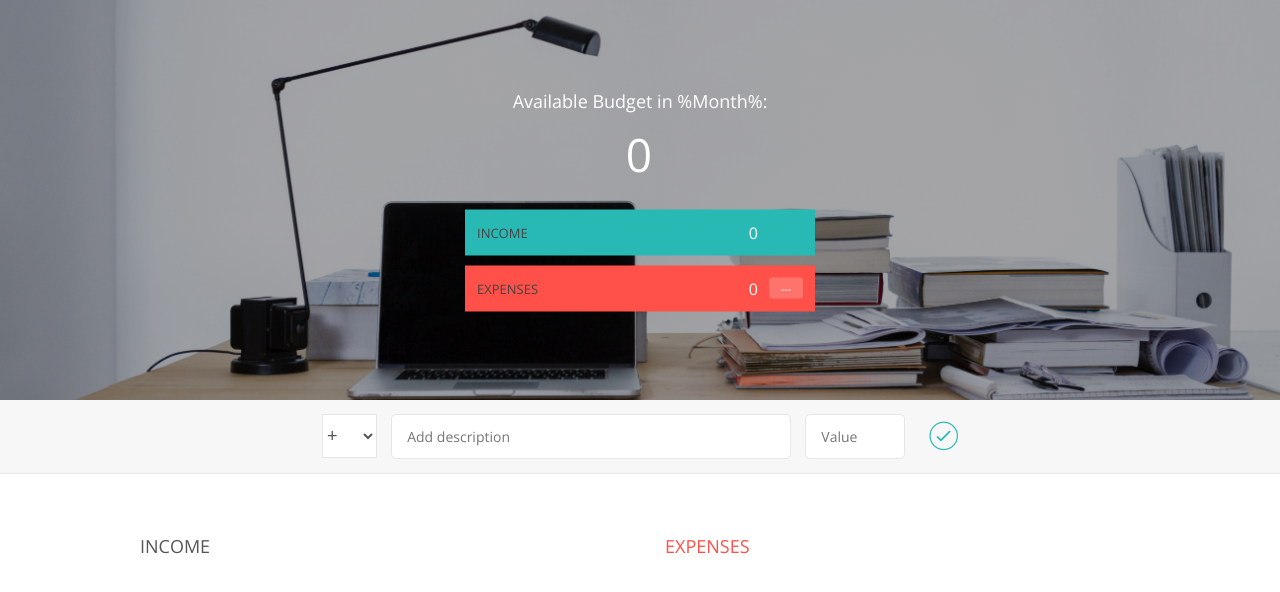
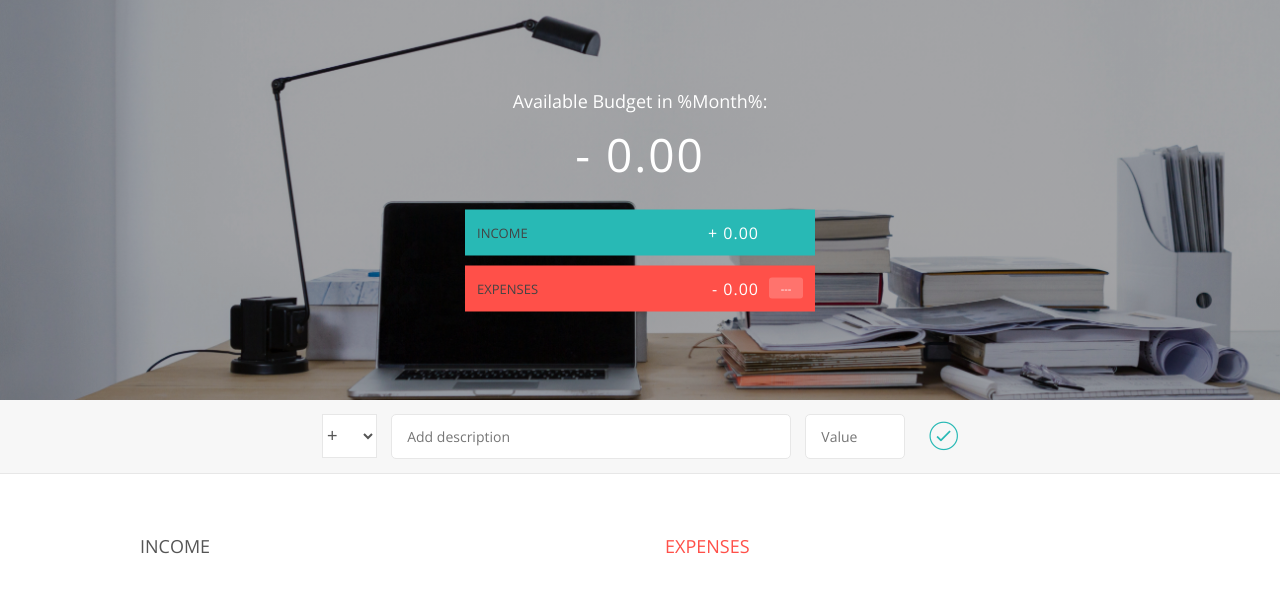
Before and after one commit to mnedzka/budget_APP, a website built with Parcel: page index.html in a window 1280 px wide. Built offline with nearby package versions, Linux system fonts and the light colour scheme.

Commit message:
Add method to format numbers in UIController

```diff
--- a/index.html
+++ b/index.html
@@ -118,6 +118,6 @@
 
         </div>
 
-        <script src="app.js"></script>
+        <script src="js/app.js"></script>
     </body>
 </html>
--- a/js/UIController.js
+++ b/js/UIController.js
@@ -12,6 +12,27 @@ const UIController = (() => {
     percentageLabel: ".budget__expenses--percentage",
     container: ".container",
     expensesPercLabel: ".item__percentage"
+  };
+
+  const formatNumber = (num, type) => {
+    let numSplit, int, dec, sign;
+
+    num = Math.abs(num);
+    num = num.toFixed(2);
+    numSplit = num.split(".");
+
+    int = numSplit[0];
+    if (int.length > 3) {
+      int =
+        int.substr(0, int.length - 3) +
+        ", " +
+        int.substr(int.length - 3, int.length);
+    }
+
+    dec = numSplit[1];
+    type === "exp" ? (sign = "-") : (sign = "+");
+
+    return sign + " " + int + "." + dec;
   };
 
   return {
@@ -53,7 +74,7 @@ const UIController = (() => {
       // Replace plceholders with real data
       newHtml = html.replace("%id%", obj.id);
       newHtml = newHtml.replace("%description%", obj.description);
-      newHtml = newHtml.replace("%value%", obj.value);
+      newHtml = newHtml.replace("%value%", formatNumber(obj.value, type));
 
       //Inser HTMl into the DOM
       document.querySelector(element).insertAdjacentHTML("beforeend", newHtml);
@@ -76,10 +97,20 @@ const UIController = (() => {
     },
 
     displayBudget(obj) {
-      document.querySelector(DOMStrings.budgetLabel).textContent = obj.budget;
-      document.querySelector(DOMStrings.incomeLabel).textContent = obj.totalInc;
-      document.querySelector(DOMStrings.expensesLabel).textContent =
-        obj.totalExp;
+      let type;
+
+      obj.budget > 0 ? (type = "inc") : (type = "exp");
+      document.querySelector(DOMStrings.budgetLabel).textContent = formatNumber(
+        obj.budget,
+        type
+      );
+      document.querySelector(DOMStrings.incomeLabel).textContent = formatNumber(
+        obj.totalInc,
+        "inc"
+      );
+      document.querySelector(
+        DOMStrings.expensesLabel
+      ).textContent = formatNumber(obj.totalExp, "exp");
 
       if (obj.percentage > 0) {
         document.querySelector(DOMStrings.percentageLabel).textContent =
@@ -105,6 +136,7 @@ const UIController = (() => {
         }
       });
     },
+
     getDOMStrings() {
       return DOMStrings;
     }
--- a/app.js
+++ b/js/app.js
@@ -1,7 +1,7 @@
-import "./style.scss";
+import "../style.scss";
 
-import budgetController from "./js/budgetController";
-import UIController from "./js/UIController";
+import budgetController from "./budgetController";
+import UIController from "./UIController";
 
 const controller = ((budgetCtrl, UICtrl) => {
   const setupEventListeners = () => {
--- a/style.scss
+++ b/style.scss
@@ -33,7 +33,7 @@ body {
 
 .top {
     height: 50vh;
-    background-image: linear-gradient(rgba(0, 0, 0, 0.35), rgba(0, 0, 0, 0.35)), url(../back.jpg);
+    background-image: linear-gradient(rgba(0, 0, 0, 0.35), rgba(0, 0, 0, 0.35)), url(./back.jpg);
     background-size: cover;
     background-position: 64% 90%;
     position: relative;
```
